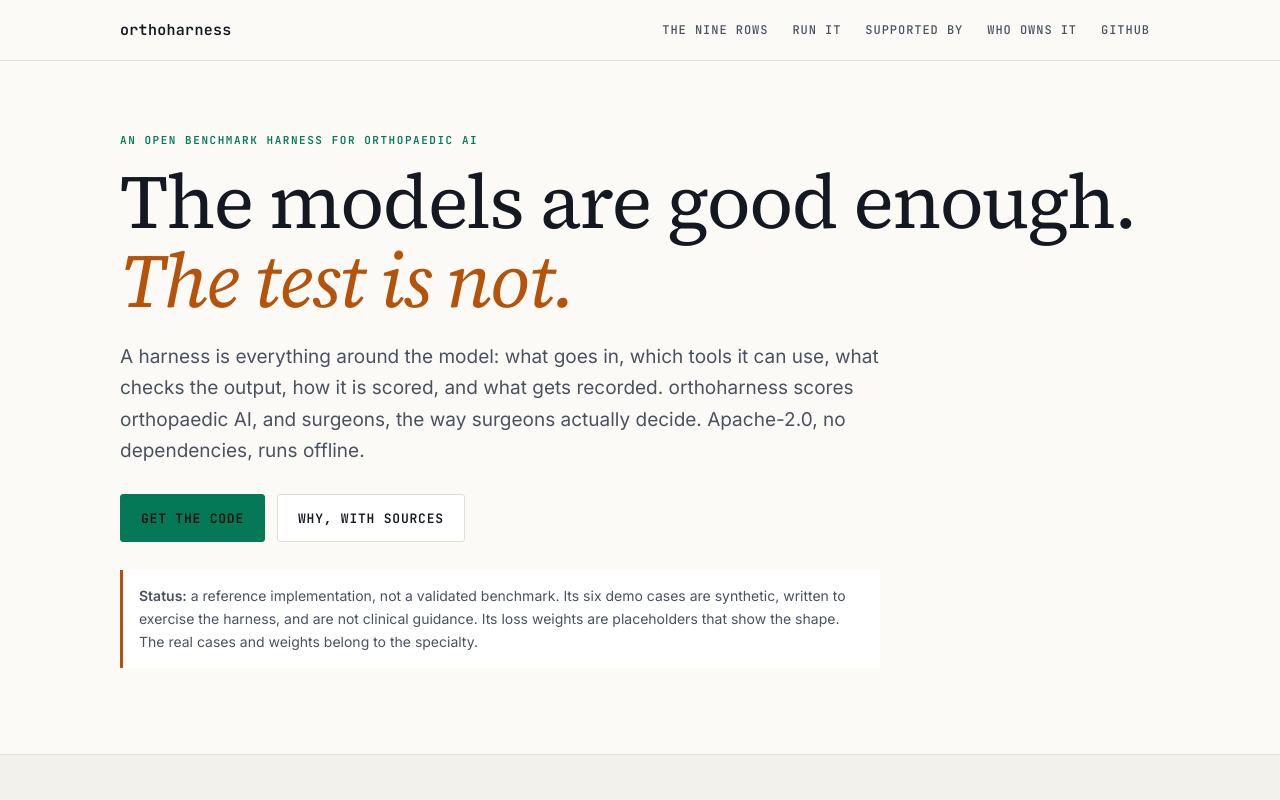
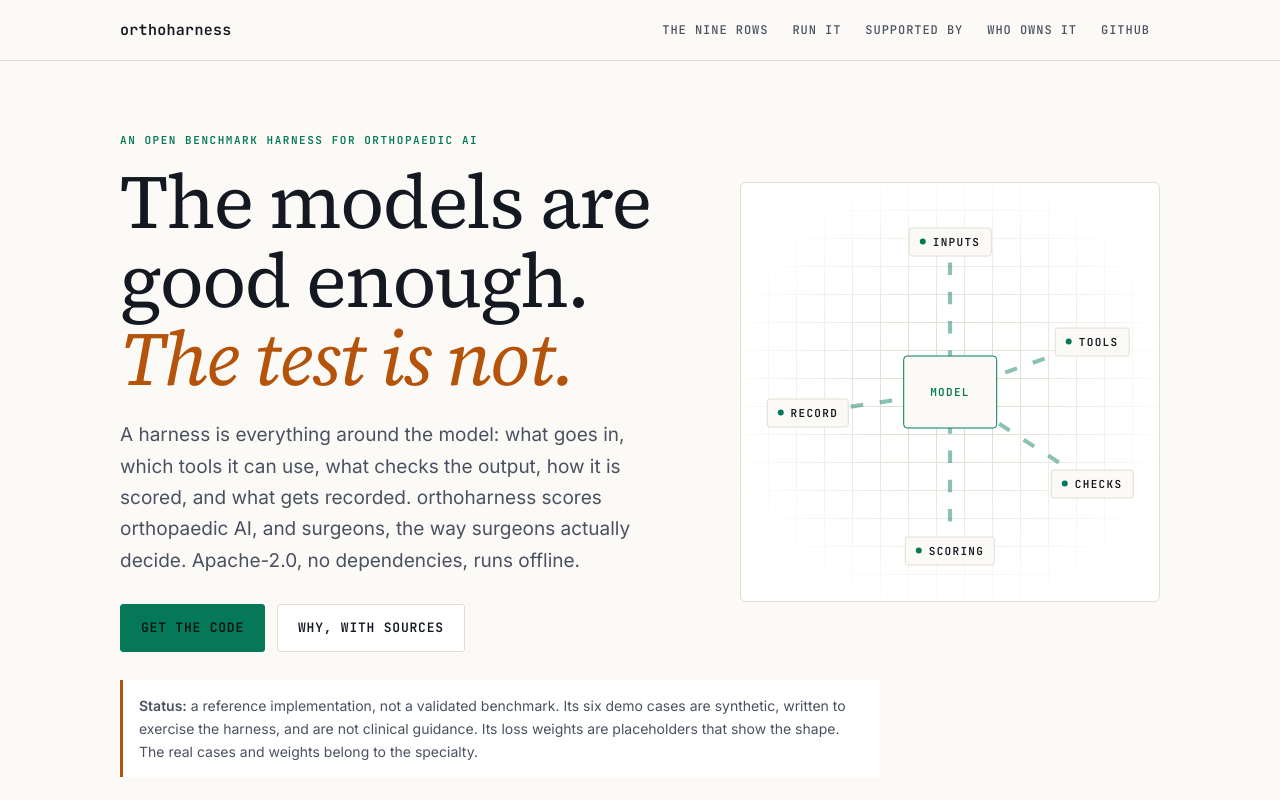
Before and after one commit to blainomd/orthoharness, a website: page site/index.html in a window 1280 px wide. Shown: the top 800 px of the page. Drawn offline with Linux system fonts and the light colour scheme.

Commit message:
site: two-column hero with the harness diagram (Stitch layout, site words only)
Co-Authored-By: Claude Opus 5.5 <noreply@anthropic.com>

```diff
--- a/site/index.html
+++ b/site/index.html
@@ -27,6 +27,16 @@ header.top .w{display:flex;justify-content:space-between;align-items:center;min-
 .brand{font:600 15px/1 var(--mono);color:var(--text);text-decoration:none;letter-spacing:.02em}
 .nav{display:flex;gap:4px;flex-wrap:wrap}
 .nav a{display:inline-flex;align-items:center;min-height:44px;padding:0 10px;font:500 12px/1 var(--mono);letter-spacing:.08em;text-transform:uppercase;color:var(--mute);text-decoration:none}
+.hero{display:grid;grid-template-columns:minmax(0,1.25fr) minmax(0,1fr);gap:48px;align-items:center}
+.hx{margin:0;position:relative;aspect-ratio:1;max-width:420px;width:100%;justify-self:end;border:1px solid var(--line);border-radius:6px;background:var(--card);background-image:linear-gradient(var(--line) 1px,transparent 1px),linear-gradient(90deg,var(--line) 1px,transparent 1px);background-size:28px 28px;background-position:-1px -1px}
+.hx::before{content:"";position:absolute;inset:0;background:radial-gradient(circle at 50% 50%,transparent 20%,var(--card) 78%);border-radius:6px}
+.hx svg{position:absolute;inset:0;width:100%;height:100%}
+.hx svg line{stroke:var(--mint);stroke-opacity:.45;stroke-width:1;stroke-dasharray:3 4}
+.hx .m,.hx .t{position:absolute;transform:translate(-50%,-50%);font:600 11px/1 var(--mono);letter-spacing:.12em;text-transform:uppercase;white-space:nowrap}
+.hx .m{left:50%;top:50%;padding:30px 26px;border:1px solid var(--mint);color:var(--mint2);background:var(--bg);border-radius:4px}
+.hx .t{padding:8px 10px;border:1px solid var(--line);background:var(--bg);color:var(--text);border-radius:3px}
+.hx .t::before{content:"";display:inline-block;width:6px;height:6px;margin-right:7px;border-radius:50%;background:var(--mint);vertical-align:1px}
+@media (max-width:860px){.hero{grid-template-columns:1fr;gap:32px}.hx{justify-self:start;max-width:320px}}
 section{padding:72px 0;border-bottom:1px solid var(--line)}
 section.low{background:var(--low)}
 .k{margin:0 0 14px;font:600 11px/1.4 var(--mono);letter-spacing:.14em;text-transform:uppercase;color:var(--mint2)}
@@ -84,12 +94,19 @@ footer p{max-width:none}
 <main>
 <section>
   <div class="w">
+    <div class="hero"><div>
     <p class="k">An open benchmark harness for orthopaedic AI</p>
     <h1>The models are good enough. <em>The test is not.</em></h1>
     <p class="lead">A harness is everything around the model: what goes in, which tools it can use, what checks the output, how it is scored, and what gets recorded. orthoharness scores orthopaedic AI, and surgeons, the way surgeons actually decide. Apache-2.0, no dependencies, runs offline.</p>
     <div class="btns">
       <a class="btn p" href="https://github.com/blainomd/orthoharness">Get the code</a>
       <a class="btn" href="https://surgeonvalue.com/docsf#harness">Why, with sources</a>
+    </div>
+    </div>
+    <figure class="hx" role="img" aria-label="The harness around the model: inputs, tools, checks, scoring, record">
+      <svg viewBox="0 0 100 100" preserveAspectRatio="none" aria-hidden="true"><line x1="50" y1="50" x2="50" y2="14"/><line x1="50" y1="50" x2="84" y2="38"/><line x1="50" y1="50" x2="84" y2="72"/><line x1="50" y1="50" x2="50" y2="88"/><line x1="50" y1="50" x2="16" y2="55"/></svg>
+      <span class="m">model</span><span class="t" style="left:50%;top:14%">inputs</span><span class="t" style="left:84%;top:38%">tools</span><span class="t" style="left:84%;top:72%">checks</span><span class="t" style="left:50%;top:88%">scoring</span><span class="t" style="left:16%;top:55%">record</span>
+    </figure>
     </div>
     <p class="status"><b>Status:</b> a reference implementation, not a validated benchmark. Its six demo cases are synthetic, written to exercise the harness, and are not clinical guidance. Its loss weights are placeholders that show the shape. The real cases and weights belong to the specialty.</p>
   </div>
```
